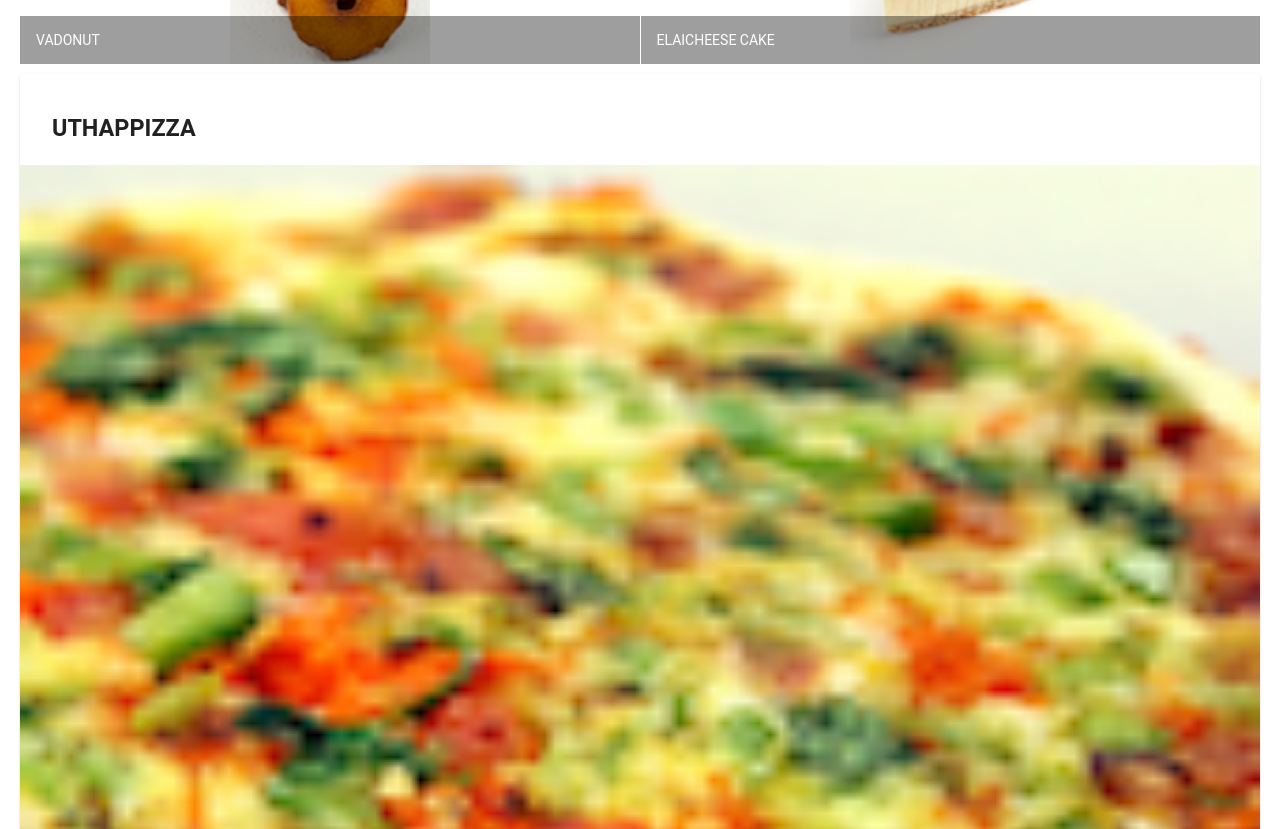
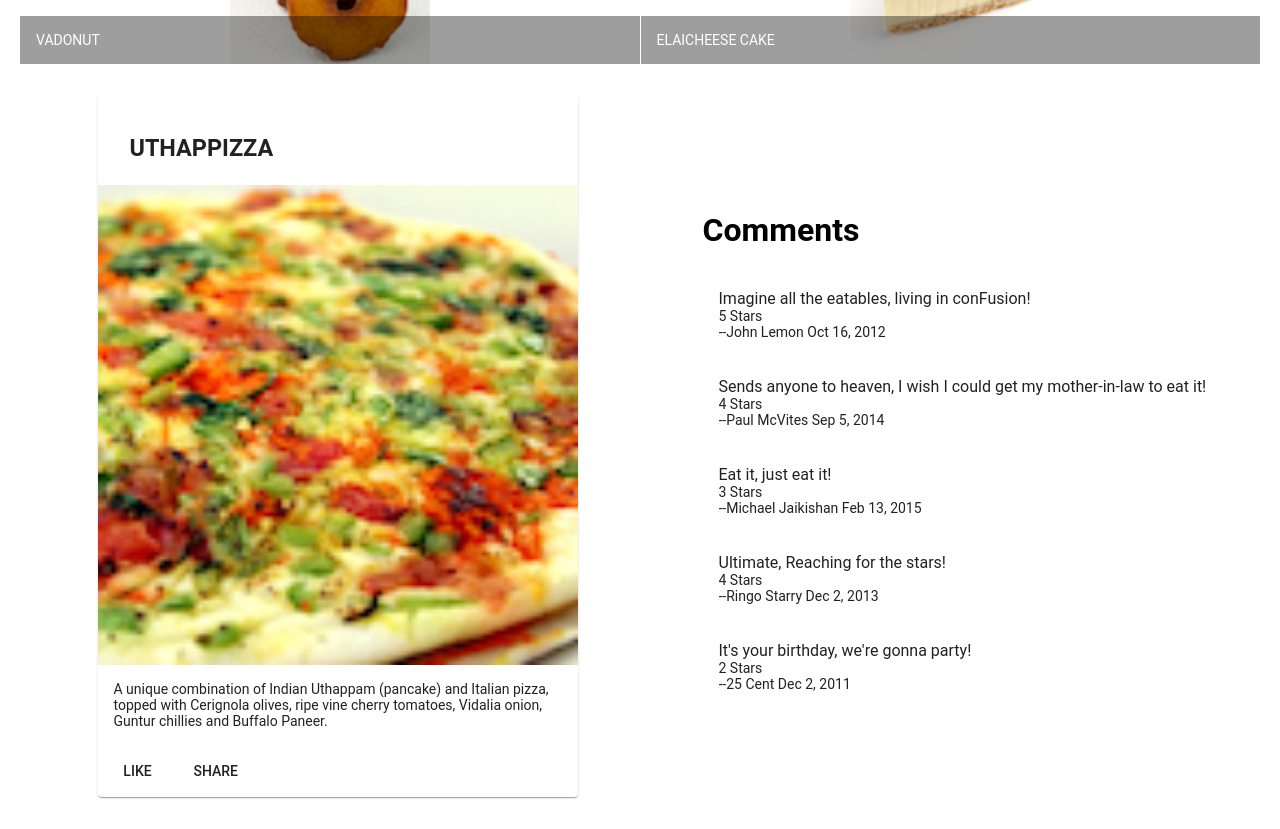
Before and after one commit to manjinder22fzk/Angular6Coursera, an Angular app: page / in a window 1280 px wide. Shown: the part 500-1329 px from the top of the page. Built offline with nearby package versions, Linux system fonts and the light colour scheme.

Commit message:
Assignment 1

```diff
--- a/src/app/app.module.ts
+++ b/src/app/app.module.ts
@@ -10,11 +10,13 @@
 
 import { AppComponent } from './app.component';
 import { MenuComponent } from './menu/menu.component';
+import { DishDetailComponent } from './dish-detail/dish-detail.component';
 
 @NgModule({
   declarations: [
     AppComponent,
-    MenuComponent
+    MenuComponent,
+    DishDetailComponent
   ],
   imports: [
     BrowserModule,
--- /dev/null
+++ b/src/app/dish-detail/dish-detail.component.html
@@ -0,0 +1,43 @@
+<div class="container"
+    fxLayout="row"
+    fxLayout.sm="column"
+    fxLayout.xs="column"
+    fxLayoutAlign.gt-md="space-around center"
+    fxLayoutGap="10px"
+    fxLayoutGap.xs="0">
+
+  <div fxFlex="40">
+    <div fxFlex *ngIf="dish">
+      <mat-card>
+        <mat-card-header>
+          <mat-card-title>
+            <h3>{{dish.name | uppercase}}</h3>
+          </mat-card-title>
+        </mat-card-header>
+        <img mat-card-image src={{dish.image}} alt={{dish.name}}>
+        <mat-card-content>
+          <p>{{dish.description}}
+          </p>
+        </mat-card-content>
+        <mat-card-actions>
+          <button mat-button>LIKE</button>
+          <button mat-button>SHARE</button>
+        </mat-card-actions>
+      </mat-card>
+    </div>
+  </div>
+
+  <div fxFlex="40" *ngIf="dish">
+
+    <mat-list fxFlex>
+      <h1>Comments</h1>
+      <mat-list-item *ngFor="let comment of dish.comments">
+        <p matLine><span>{{comment.comment}}</span></p>
+        <p matLine><span> {{comment.rating}} Stars </span></p>
+        <p matLine><span>--{{comment.author}} {{comment.date|date}}</span></p>
+      </mat-list-item>
+    </mat-list>
+
+  </div>
+
+</div>
--- /dev/null
+++ b/src/app/dish-detail/dish-detail.component.ts
@@ -0,0 +1,65 @@
+import { Component, OnInit } from '@angular/core';
+
+
+const DISH = {
+  id: '0',
+  name: 'Uthappizza',
+  image: '/assets/images/uthappizza.png',
+  category: 'mains',
+  featured: true,
+  label: 'Hot',
+  price: '4.99',
+  // tslint:disable-next-line:max-line-length
+  description: 'A unique combination of Indian Uthappam (pancake) and Italian pizza, topped with Cerignola olives, ripe vine cherry tomatoes, Vidalia onion, Guntur chillies and Buffalo Paneer.',
+  comments: [
+       {
+           rating: 5,
+           comment: 'Imagine all the eatables, living in conFusion!',
+           author: 'John Lemon',
+           date: '2012-10-16T17:57:28.556094Z'
+       },
+       {
+           rating: 4,
+           comment: 'Sends anyone to heaven, I wish I could get my mother-in-law to eat it!',
+           author: 'Paul McVites',
+           date: '2014-09-05T17:57:28.556094Z'
+       },
+       {
+           rating: 3,
+           comment: 'Eat it, just eat it!',
+           author: 'Michael Jaikishan',
+           date: '2015-02-13T17:57:28.556094Z'
+       },
+       {
+           rating: 4,
+           comment: 'Ultimate, Reaching for the stars!',
+           author: 'Ringo Starry',
+           date: '2013-12-02T17:57:28.556094Z'
+       },
+       {
+           rating: 2,
+           comment: 'It\'s your birthday, we\'re gonna party!',
+           author: '25 Cent',
+           date: '2011-12-02T17:57:28.556094Z'
+       }
+   ]
+};
+
+
+
+@Component({
+  selector: 'app-dish-detail',
+  templateUrl: './dish-detail.component.html',
+  styleUrls: ['./dish-detail.component.scss']
+})
+export class DishDetailComponent implements OnInit {
+
+  dish=DISH;
+
+
+  constructor() { }
+
+  ngOnInit() {
+  }
+
+}
--- a/src/app/menu/menu.component.html
+++ b/src/app/menu/menu.component.html
@@ -19,23 +19,5 @@
       </mat-grid-tile>
     </mat-grid-list>
   </div>
-  <div fxFlex *ngIf="selectedDish">
-    <mat-card>
-      <mat-card-header>
-        <mat-card-title>
-          <h3>{{selectedDish.name | uppercase}}</h3>
-        </mat-card-title>
-      </mat-card-header>
-      <img mat-card-image src={{selectedDish.image}} alt={{selectedDish.name}}>
-      <mat-card-content>
-        <p>{{selectedDish.description}}
-        </p>
-      </mat-card-content>
-      <mat-card-actions>
-        <button mat-button>LIKE</button>
-        <button mat-button>SHARE</button>
-      </mat-card-actions>
-    </mat-card>
-  </div>
-
+<app-dish-detail></app-dish-detail>
 </div>
--- a/src/app/menu/menu.component.ts
+++ b/src/app/menu/menu.component.ts
@@ -1,5 +1,6 @@
 import { Component, OnInit } from '@angular/core';
 import { Dish } from '../shared/dish';
+import {DishDetailComponent} from '../dish-detail/dish-detail.component'
 
 const DISHES:Dish[] = [
   {
```
Also changed, not shown: src/app/dish-detail/dish-detail.component.scss (added), 1 other file (tests, documents, lock files or other folders).
